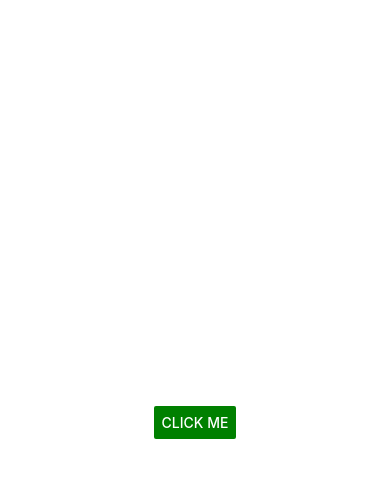
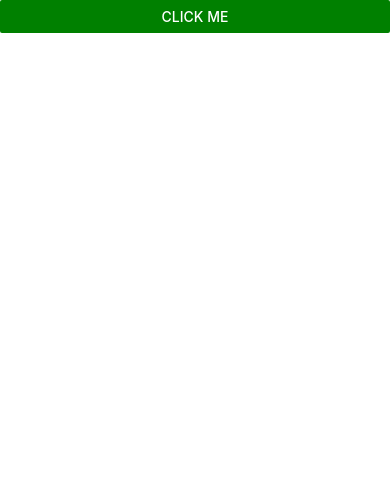
Before and after one commit to Hardvan/First-React-Native-App, a React Native app: screen / in a window 390 px wide. Shown: the top 478 px of the page. Built offline with nearby package versions, Linux system fonts and the light colour scheme.

Commit message:
Add Platform Specific Code

```diff
--- a/App.js
+++ b/App.js
@@ -34,6 +34,7 @@ import {
   TouchableNativeFeedback,
   Button,
   Alert,
+  Platform,
 } from "react-native";
 
 export default function App() {
@@ -46,12 +47,7 @@ export default function App() {
       <Button
         title="Click Me"
         color={"green"}
-        onPress={() =>
-          Alert.alert("My title", "My message", [
-            { text: "Yes", onPress: () => console.log("Yes") },
-            { text: "No", onPress: () => console.log("No") },
-          ])
-        }
+        onPress={() => console.log("Button pressed")}
       />
     </SafeAreaView>
   );
@@ -61,7 +57,6 @@ const styles = StyleSheet.create({
   container: {
     flex: 1,
     backgroundColor: "#fff",
-    alignItems: "center",
-    justifyContent: "center",
+    paddingTop: Platform.OS === "android" ? 32 : 0,
   },
 });
```
